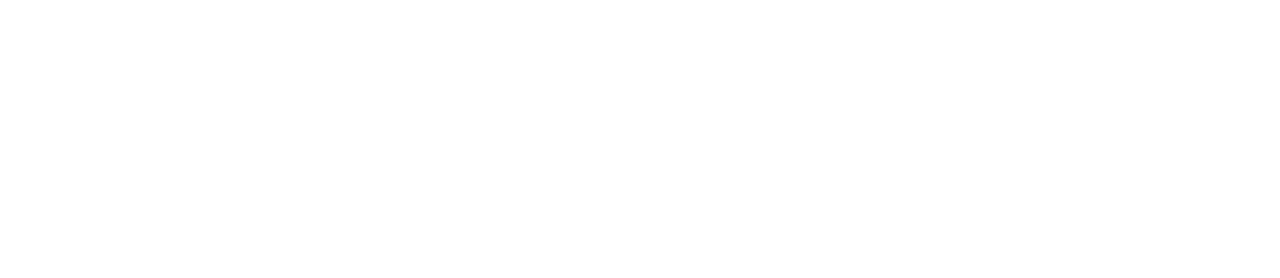
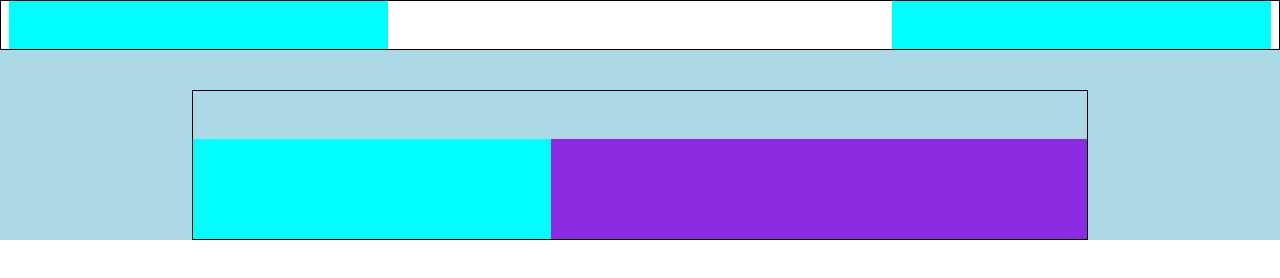
Before and after one commit to Eustache97/htmlcss-dropbox, a plain HTML site: page index.html in a window 1280 px wide. Drawn offline with Linux system fonts and the light colour scheme.

Commit message:
struttura header

```diff
--- a/css/style.css
+++ b/css/style.css
@@ -11,3 +11,72 @@ html{
     font-family: 'Open Sans', sans-serif;
 }
 /* /RESET */
+/* COMMON */
+.flex-container{
+    display: flex;
+}
+.container1{
+    width: 70%;
+    margin: 0 auto;
+}
+.container2{
+    width:60%;
+    margin: 0 auto;
+    padding:2em 0;
+}
+
+/* /COMMON */
+/* HEADER */
+header{
+    background-color: lightblue;
+    width: 100%;
+}
+
+.header-top{
+    height: 50px;
+    width: 100%;
+    justify-content: space-between;
+    position: fixed;
+    top: 0;
+    left: 0;
+    padding: 0 .5em;
+    z-index: 999;
+    /* debug */
+    background-color: white;
+    border: 1px solid black;
+    /* /debug */
+}
+.header-top-left, .header-top-right{
+    width: 30%;
+    height: 100%;
+    /* debug */
+    background-color: aqua;
+    /* /debug */
+}
+.jumbotron{
+    width: 100%;
+    margin-top: 50px;
+    padding: 2.5em 0 0;
+}
+.div-jumbotron{
+    /* debug */
+    min-height: 150px;
+    border: 1px solid black;
+    padding: 3em 0 0;
+    /* /debug */
+}
+.col-text{
+    width: 40%;
+    /* debug */
+    min-height: 100px;
+    background-color: aqua;
+    /* /debug */
+}
+.col-image{
+    width: calc(100% - 40%);
+    /* debug */
+    /* min-height: 100px; */
+    background-color: blueviolet;
+    /* /debug */
+}
+/* /HEADER */
--- a/index.html
+++ b/index.html
@@ -10,13 +10,32 @@
 </head>
 <body>
     <!-- HEADER -->
-
+    <header>
     <!-- header-top -->
+    <div class="header-top flex-container">
+        <div class="header-top-left">
+            <div class="logo"></div>
+            <ul></ul>
+        </div>
+        <div class="header-top-right">
+            <ul></ul>
+            <a href=""></a>
+        </div>
+    </div>
     <!-- /header-top -->
 
     <!-- jumbotron -->
+    <div class="jumbotron">
+        <div class="div-jumbotron container1">
+            <h1></h1>
+            <div class="flex-container">
+                <div class="col-text"></div>
+                <div class="col-image"></div>
+            </div>
+        </div>
+    </div>
     <!-- /jumbotron -->
-
+    </header>
     <!-- /HEADER -->
 
     <!-- MAIN -->
```
